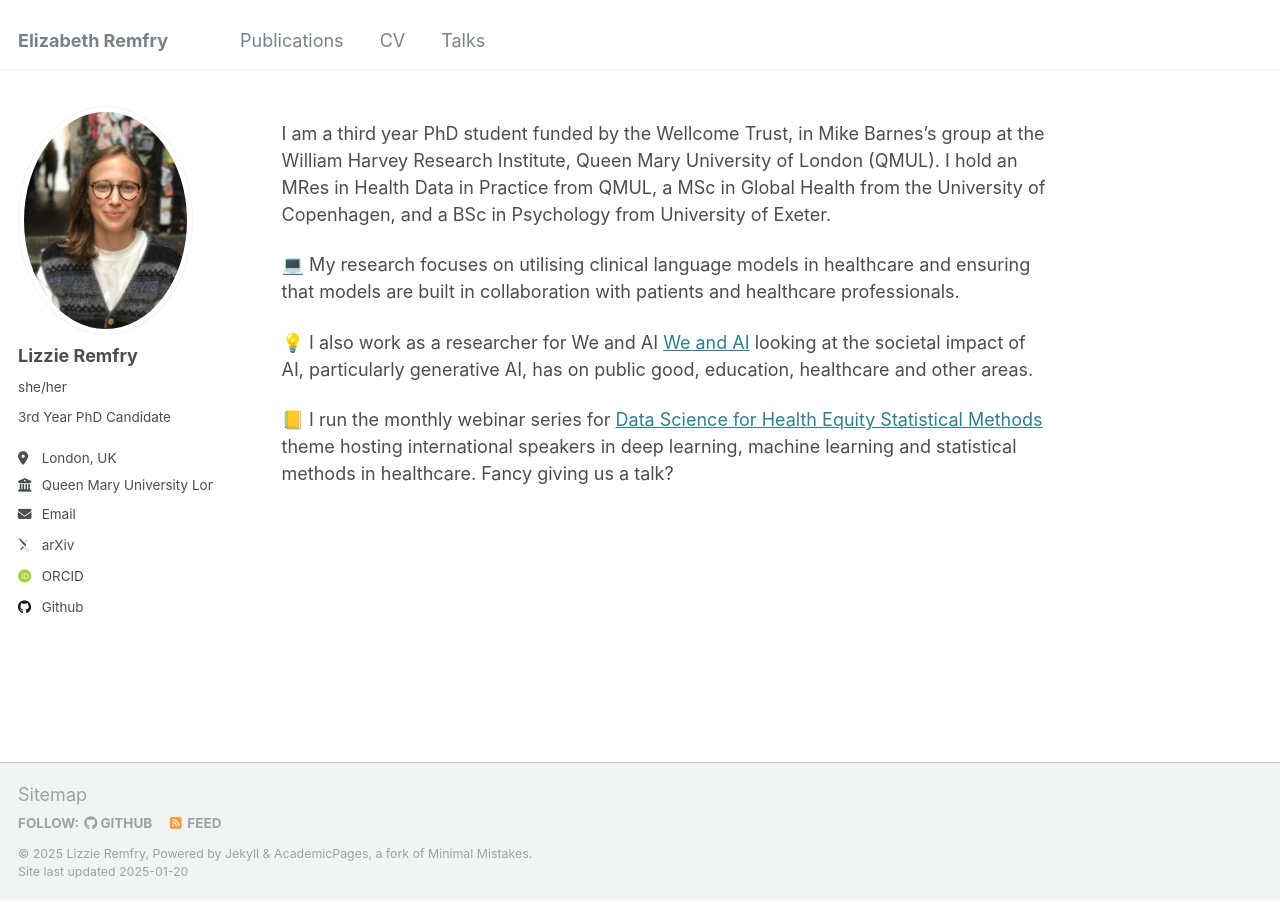
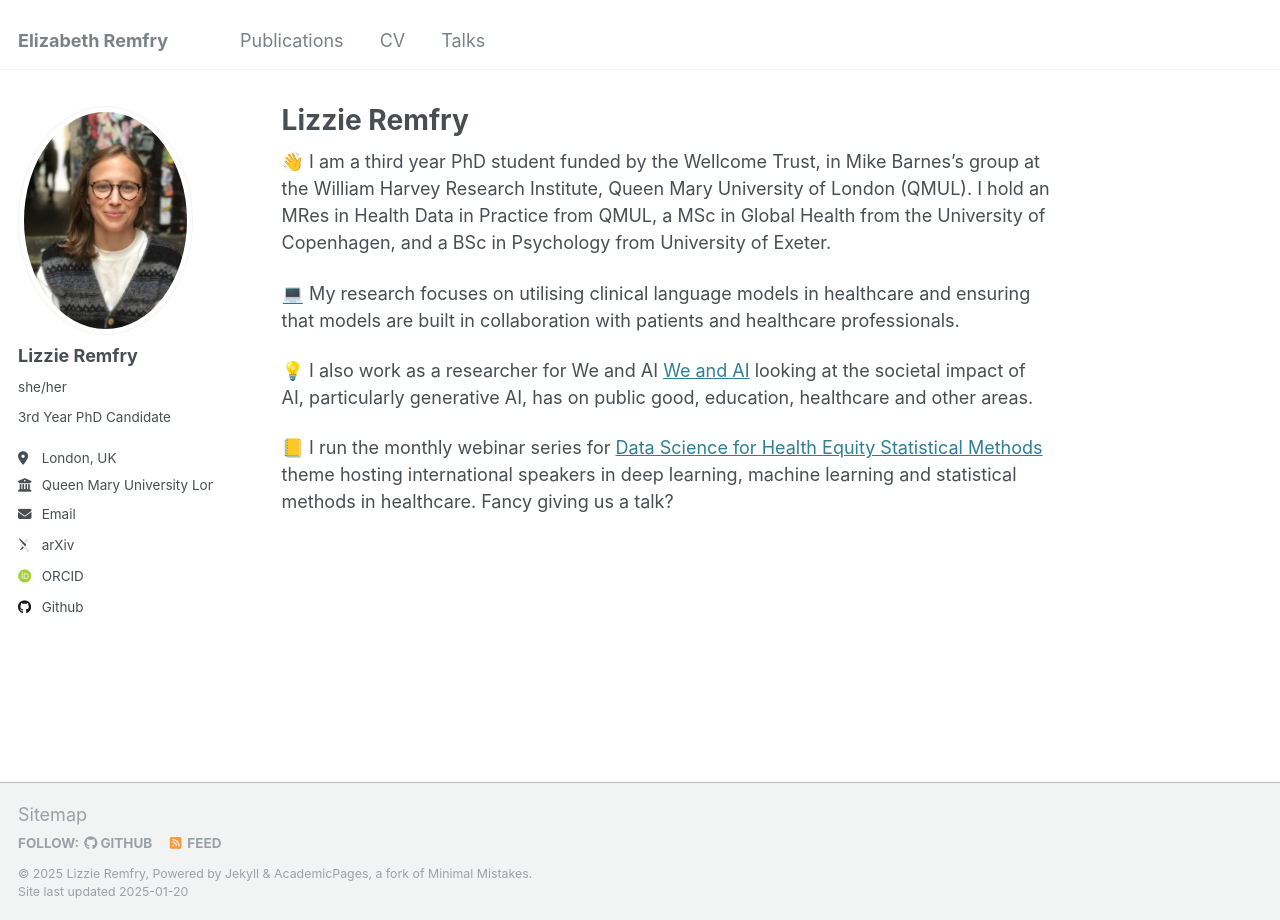
Before and after one commit to LizRem/lizrem.github.io, a Jekyll site: the page built from _pages/about.md, in a window 1280 px wide. Built offline with Jekyll 4.4.1, drawn with Linux system fonts in a browser that asks for light colours; emoji names are drawn with the system emoji font; some web fonts are replaced; a file with an impossible date is left out.

Commit message:
Update about.md

```diff
--- a/_pages/about.md
+++ b/_pages/about.md
@@ -1,13 +1,13 @@
 ---
 permalink: /
-title: ""
+title: "Lizzie Remfry"
 author_profile: true
 redirect_from:
   - /about/
   - /about.html
 ---
 
-I am a third year PhD student funded by the Wellcome Trust, in Mike Barnes's group at the William Harvey Research Institute, Queen Mary University of London (QMUL). I hold an MRes in Health Data in Practice from QMUL, a MSc in Global Health from the University of Copenhagen, and a BSc in Psychology from University of Exeter.
+:wave: I am a third year PhD student funded by the Wellcome Trust, in Mike Barnes's group at the William Harvey Research Institute, Queen Mary University of London (QMUL). I hold an MRes in Health Data in Practice from QMUL, a MSc in Global Health from the University of Copenhagen, and a BSc in Psychology from University of Exeter.
 
 :computer: My research focuses on utilising clinical language models in healthcare and ensuring that models are built in collaboration with patients and healthcare professionals.
 
```
